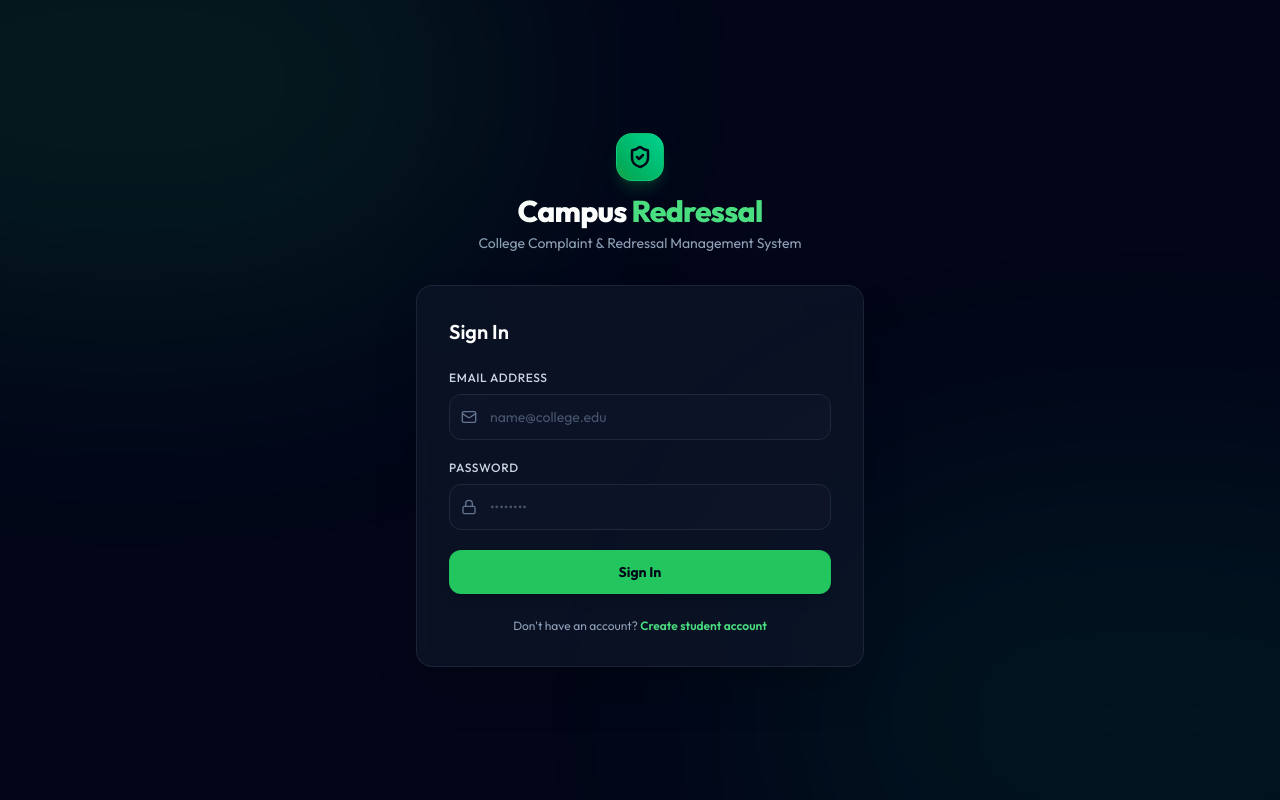
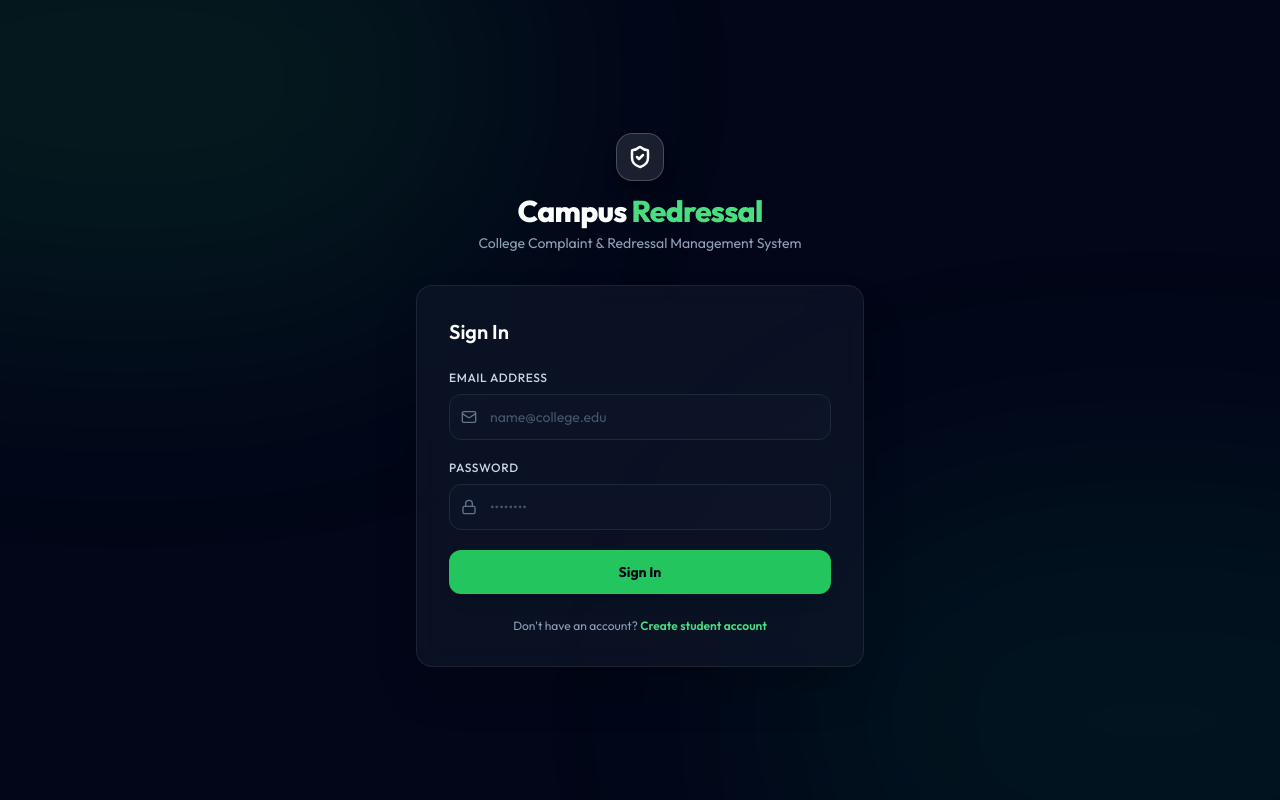
Before and after one commit to amruthck177/CampusRedressal, a React (Vite) app in the folder frontend/: page /login in a window 1280 px wide. Built offline with nearby package versions, Linux system fonts and the light colour scheme; no server answers.

Commit message:
Update shield logo color: white when off, green when on

```diff
--- a/frontend/src/pages/Login.jsx
+++ b/frontend/src/pages/Login.jsx
@@ -76,10 +76,18 @@ const Login = () => {
         <div className="flex flex-col items-center mb-8">
           <div
             onClick={() => setShowDemo(!showDemo)}
-            className="w-12 h-12 bg-gradient-to-tr from-brand-600 to-emerald-400 rounded-2xl flex items-center justify-center shadow-lg shadow-brand-500/20 mb-3 border border-brand-400/20 cursor-pointer select-none transition-transform active:scale-95"
+            className={`w-12 h-12 rounded-2xl flex items-center justify-center shadow-lg mb-3 border cursor-pointer select-none transition-all duration-300 active:scale-95 ${
+              showDemo
+                ? 'bg-gradient-to-tr from-brand-600 to-emerald-400 border-brand-400/40 shadow-brand-500/30 ring-2 ring-brand-400/30'
+                : 'bg-white/10 border-white/20 hover:bg-white/15 shadow-black/30'
+            }`}
             title="Campus Redressal"
           >
-            <ShieldCheck className="w-6 h-6 text-slate-950 stroke-[2.5]" />
+            <ShieldCheck
+              className={`w-6 h-6 stroke-[2.5] transition-colors duration-300 ${
+                showDemo ? 'text-slate-950' : 'text-white'
+              }`}
+            />
           </div>
           <h1 className="text-3xl font-extrabold tracking-tight text-white font-sans">
             Campus <span className="text-brand-400">Redressal</span>
```
